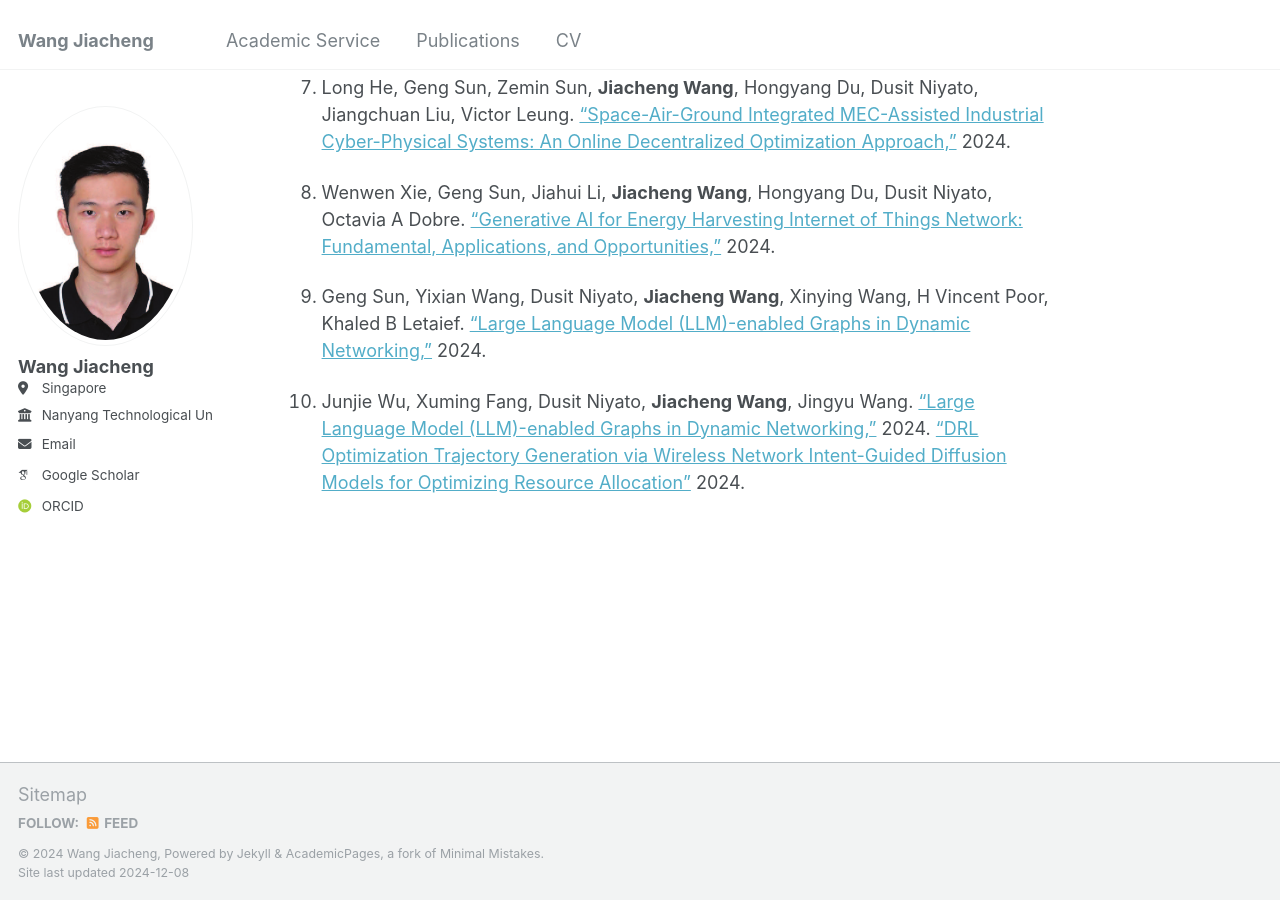
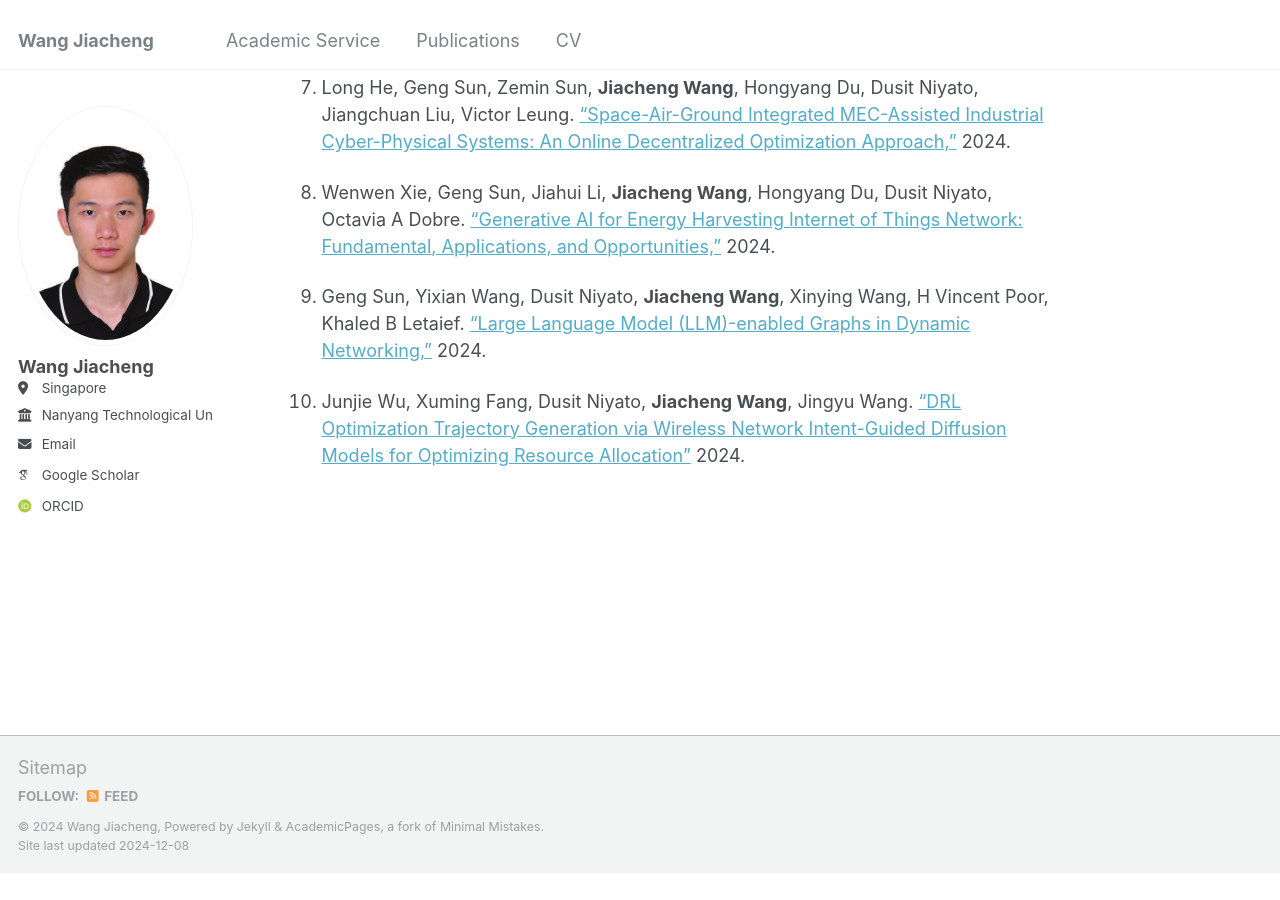
Before and after one commit to W-JiaCheng/W-JiaCheng.github.io, a Jekyll site: the page built from _pages/markdown.md, in a window 1280 px wide and 900 px high, scrolled down 4950 px. Built offline with Jekyll 4.4.1, drawn with Linux system fonts in a browser that asks for light colours; some web fonts are replaced; after the commit the page ends 5823 px from its top, so only the background shows below that.

Commit message:
Update markdown.md

```diff
--- a/_pages/markdown.md
+++ b/_pages/markdown.md
@@ -97,4 +97,4 @@ You can also find my articles on [my Google Scholar profile]({{site.author.googl
 
 13. Geng Sun, Yixian Wang, Dusit Niyato, **Jiacheng Wang**, Xinying Wang, H Vincent Poor, Khaled B Letaief. ["Large Language Model (LLM)-enabled Graphs in Dynamic Networking,"](https://arxiv.org/pdf/2407.20840) 2024.
 
-14. Junjie Wu, Xuming Fang, Dusit Niyato, **Jiacheng Wang**, Jingyu Wang. ["Large Language Model (LLM)-enabled Graphs in Dynamic Networking,"](https://arxiv.org/pdf/2407.20840) 2024. ["DRL Optimization Trajectory Generation via Wireless Network Intent-Guided Diffusion Models for Optimizing Resource Allocation"](https://arxiv.org/pdf/2410.14481) 2024.
+14. Junjie Wu, Xuming Fang, Dusit Niyato, **Jiacheng Wang**, Jingyu Wang. ["DRL Optimization Trajectory Generation via Wireless Network Intent-Guided Diffusion Models for Optimizing Resource Allocation"](https://arxiv.org/pdf/2410.14481) 2024.
```
